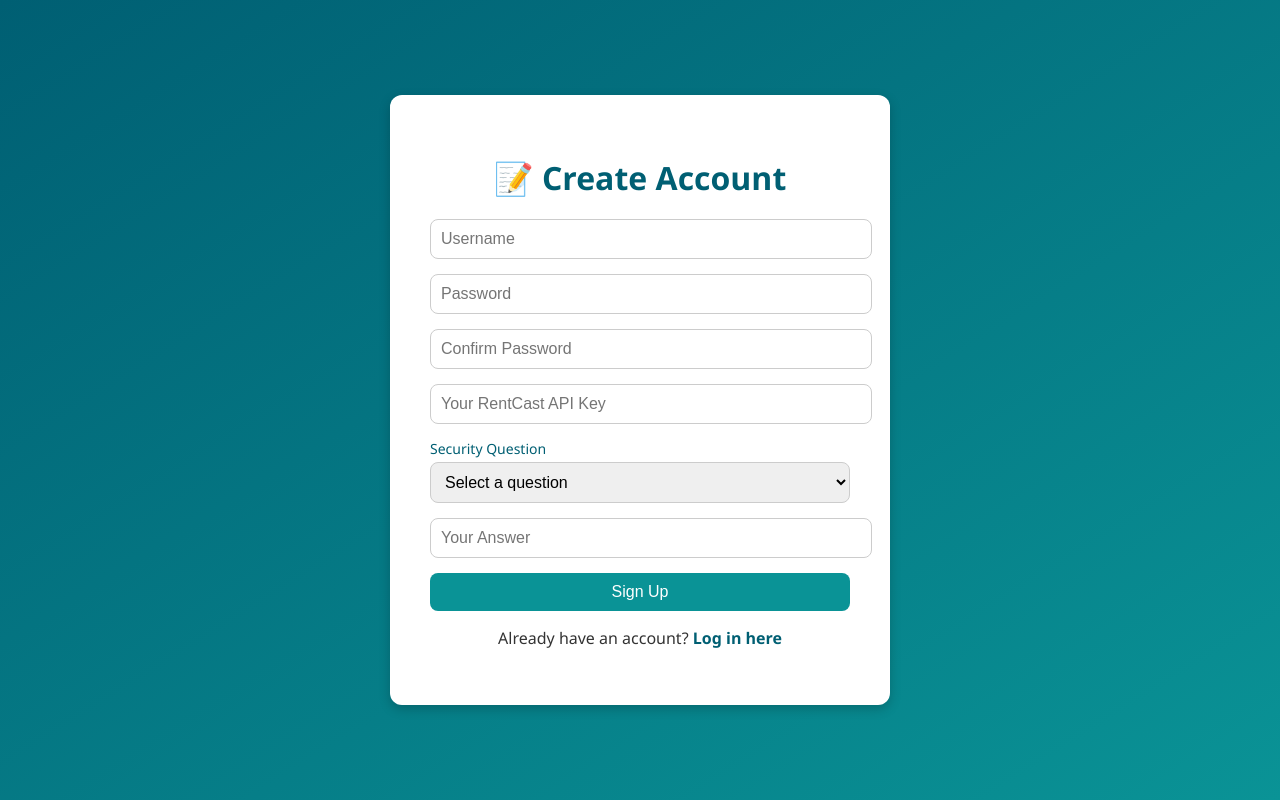
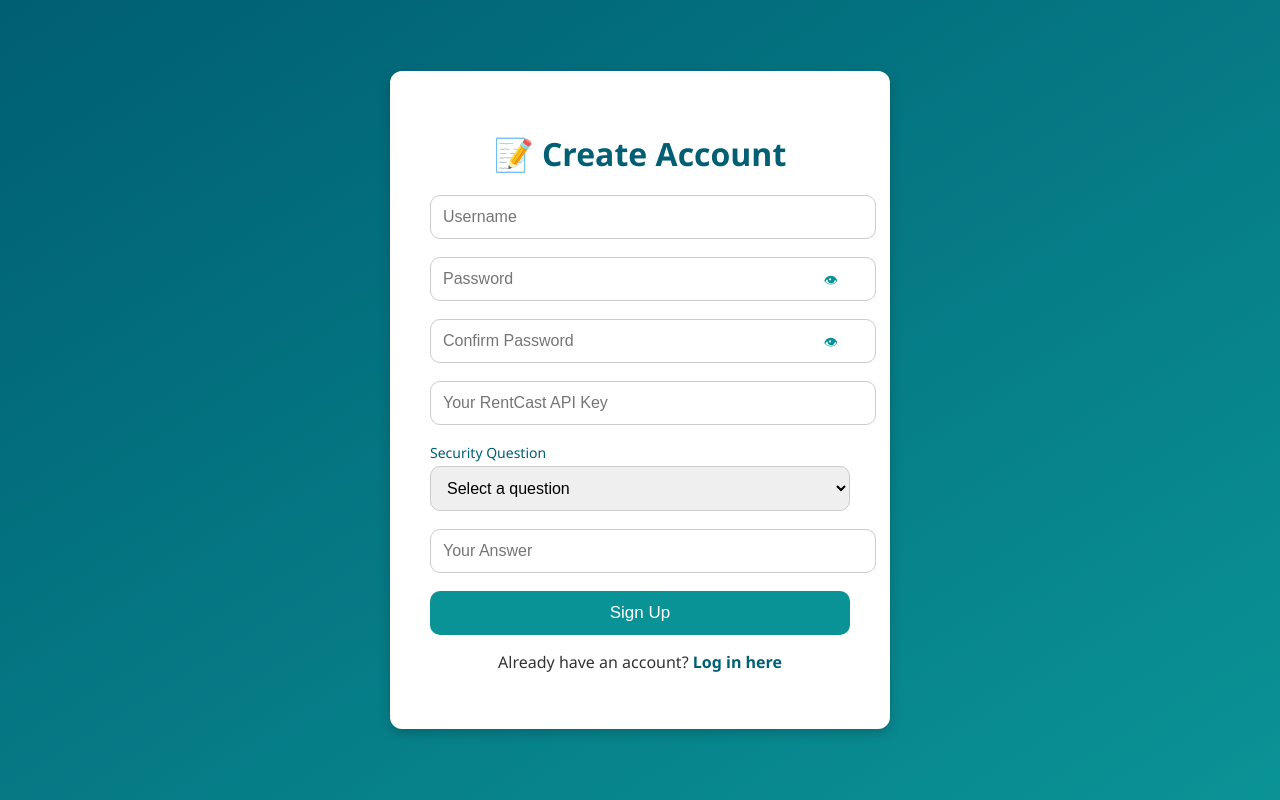
Before and after one commit to erinstclr/Hibbs-Institute-Capstone, a Flask app: page /signup in a window 1280 px wide. Run offline with Flask 3, Linux system fonts and the light colour scheme.

Commit message:
user can now toggle the show/hide password during signup as well. Using latest database

```diff
--- a/app.py
+++ b/app.py
@@ -5,24 +5,36 @@ from dotenv import load_dotenv
 import requests, os, re
 from datetime import datetime
 
-# --- Flask Setup ---
+
+# -----------------------------
+#    Flask Setup
+# -----------------------------
 app = Flask(__name__)
-app.secret_key = "enter your api key"  # Change in production!
+app.secret_key = "Enter your API key here"   # change for production
 
-# --- Load environment variables ---
-load_dotenv()
+# ------------------------------------------------------------
+#   Hardcoded Configuration because the env was giving issues
+# ------------------------------------------------------------
+MONGO_URI = "mongodb+srv://hibbssponsoredproject_db_user:oJwwztzlmDDddnjc@hibbssponsoredproject.unhqzaj.mongodb.net/"
+RENTCAST_API_KEY = "f3ac30b8896743689167d375ebb63d84"
 
-# --- MongoDB Connection ---
-MONGO_URI = os.getenv("MONGO_URI", "mongodb+srv://User1:1234@hibbstestcluster.ik2lmok.mongodb.net/")
+# -----------------------------
+#   MongoDB Setup (correct DB)
+# -----------------------------
 mongo_client = MongoClient(MONGO_URI, tlsCAFile=certifi.where())
-db = mongo_client["test"]
-collection = db["TestHomePrices"]
-users_collection = db["Users"]
 
-# --- Regex for ZIP validation ---
+db = mongo_client["Rentcast"]                 # <-- CORRECT DATABASE
+collection = db["Rentcast_Zipcodes"]          # <-- CORRECT COLLECTION
+users_collection = db["Users"]                # <-- Store users here
+
+#--------------------------------
+#     Regex for ZIP validation
+#--------------------------------
 ZIP_RE = re.compile(r"^\d{5}$")
 
-# --- Security Questions (keys must match <option value=""> in signup template) ---
+# -----------------------------------------------------------------------------
+#  Security Questions (keys must match <option value=""> in signup template)
+# -----------------------------------------------------------------------------
 SECURITY_QUESTIONS = {
     "pet": "What is the name of your first pet?",
     "school": "What is the name of your elementary school?",
@@ -30,7 +42,9 @@ SECURITY_QUESTIONS = {
     "nickname": "What was your childhood nickname?"
 }
 
-# --- RentCast API call + MongoDB caching ---
+# -------------------------------------------------
+#     RentCast API call + MongoDB caching
+# -------------------------------------------------
 def fetch_or_cache_zip(zip_code, api_key):
     """Fetch rent data from MongoDB cache or RentCast API if not present."""
     # Try to find existing data
@@ -65,7 +79,9 @@ def fetch_or_cache_zip(zip_code, api_key):
             "AverageRentPerSqFt": rental.get("averageRentPerSquareFoot"),
             "MedianRentPerSqFt": rental.get("medianRentPerSquareFoot")
         }
-        # Cache in MongoDB
+        #----------------------------------------
+        #        Cache/Store in MongoDB
+        #----------------------------------------
         collection.insert_one(doc)
         doc["_id"] = str(doc["_id"])
         return doc
@@ -73,7 +89,9 @@ def fetch_or_cache_zip(zip_code, api_key):
         return {"error": "No data found for that ZIP."}
 
 
-# ---------- ROUTES ----------
+# ------------------------------------------
+#            AUTHENTICATION ROUTES
+# ------------------------------------------
 
 @app.route("/", methods=["GET", "POST"])
 def login():
@@ -104,7 +122,9 @@ def signup():
         security_question = request.form.get("security_question") or ""
         security_answer = (request.form.get("security_answer") or "").strip()
 
-        # Basic validations
+
+        #--------  Basic validations   ---------
+
         if not username:
             return render_template("SignUp.html", error="Username is required!")
         if password != confirm:
@@ -249,7 +269,9 @@ def home():
     if "user" not in session:
         return redirect(url_for("login"))
 
-    # initialize ZIP list
+    #---------------------------------
+    #        initialize ZIP list
+    #---------------------------------
     if "zip_list" not in session:
         session["zip_list"] = []
 
--- a/templates/SignUp.html
+++ b/templates/SignUp.html
@@ -28,21 +28,34 @@
             color: #005f73;
             margin-bottom: 20px;
         }
+        .input-wrapper {
+            position: relative;
+        }
         input[type="text"], input[type="password"], select {
             width: 100%;
-            padding: 10px;
-            margin-bottom: 15px;
-            border-radius: 8px;
+            padding: 12px;
+            margin-bottom: 18px;
+            border-radius: 10px;
             border: 1px solid #ccc;
             font-size: 16px;
+        }
+        /* 👁 MATCH LOGIN PAGE EYE STYLE */
+        .toggle-password {
+            position: absolute;
+            right: 12px;
+            top: 13px;
+            cursor: pointer;
+            font-size: 14px;
+            color: #0a9396;
+            user-select: none;
         }
         button {
             background-color: #0a9396;
             color: white;
             border: none;
-            border-radius: 8px;
-            padding: 10px 16px;
-            font-size: 16px;
+            border-radius: 10px;
+            padding: 12px;
+            font-size: 17px;
             cursor: pointer;
             width: 100%;
         }
@@ -70,14 +83,24 @@
     </style>
 </head>
 <body>
+
 <div class="card">
     <h1>📝 Create Account</h1>
     <form method="POST">
+
         <input type="text" name="username" placeholder="Username" required>
 
-        <input type="password" name="password" placeholder="Password" required>
+        <!-- PASSWORD FIELD -->
+        <div class="input-wrapper">
+            <input type="password" id="password" name="password" placeholder="Password" required>
+            <span class="toggle-password" onclick="togglePassword('password')">👁</span>
+        </div>
 
-        <input type="password" name="confirm_password" placeholder="Confirm Password" required>
+        <!-- CONFIRM PASSWORD FIELD -->
+        <div class="input-wrapper">
+            <input type="password" id="confirm_password" name="confirm_password" placeholder="Confirm Password" required>
+            <span class="toggle-password" onclick="togglePassword('confirm_password')">👁</span>
+        </div>
 
         <input type="text" name="api_key" placeholder="Your RentCast API Key" required>
 
@@ -103,5 +126,14 @@
         <p>Already have an account? <a href="{{ url_for('login') }}">Log in here</a></p>
     </div>
 </div>
+
+<!-- JS: MATCH LOGIN BEHAVIOR -->
+<script>
+function togglePassword(fieldId) {
+    const field = document.getElementById(fieldId);
+    field.type = field.type === "password" ? "text" : "password";
+}
+</script>
+
 </body>
 </html>
```
